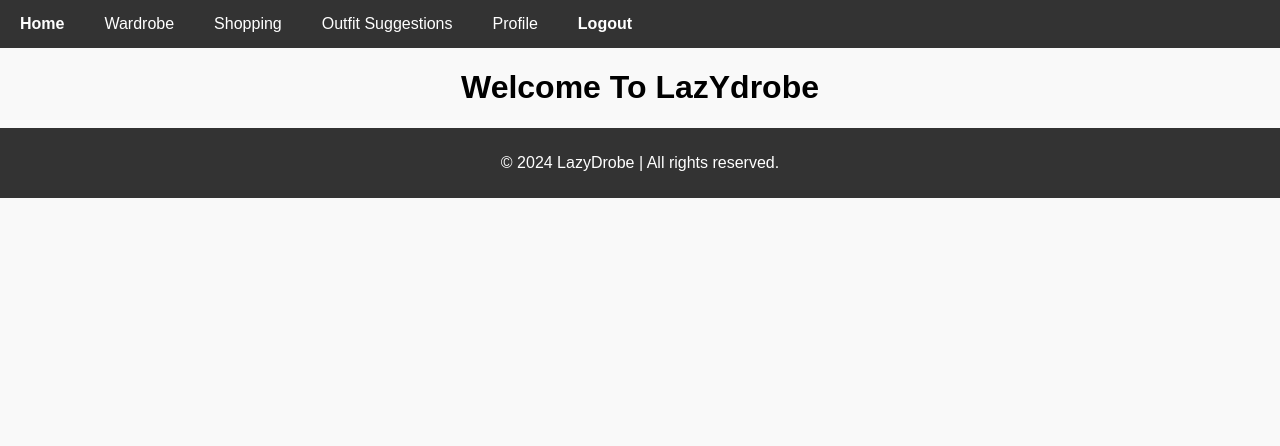
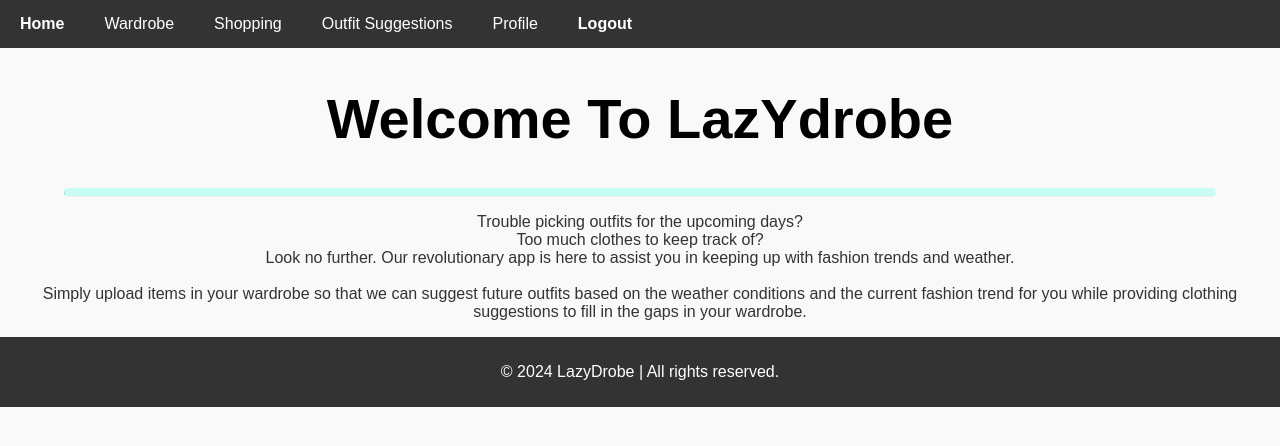
Before and after one commit to Anantesh-Mohapatra/LazYdrobe-Online, a React (Create React App) app: page / in a window 1280 px wide. Both pictures are taken after typing "Sample", "Sample" into the empty fields and a click on the button "Login". Shown: the top 446 px of the page. Built offline with nearby package versions, Linux system fonts and the light colour scheme.

Commit message:
Decorated home page

```diff
--- a/src/components/Home.css
+++ b/src/components/Home.css
@@ -5,3 +5,23 @@
   background-color: #f9f9f9;
   font-family: Arial, sans-serif;
 }
+
+.home {
+  text-align: center;
+}
+
+.home hr.rounded {
+  width: 90%;
+  border-top: 8px solid #c8fdf2;
+  border-radius: 5px;
+}
+
+.home h1 {
+  font-size: 7vmin;
+  font-weight: bold;
+}
+
+.intro-text {
+  font-size: 5vim;
+  color: #333;
+}
--- a/src/components/Home.js
+++ b/src/components/Home.js
@@ -6,7 +6,17 @@ import './Home.css';
 const Home = () => {
   return (
     <div className="home-page">
-      <h1>Welcome To LazYdrobe</h1>
+      <div className="home">
+        <h1>Welcome To LazYdrobe</h1>
+        <hr class="rounded"></hr>
+        <p className="intro-text">
+          Trouble picking outfits for the upcoming days?<br/>
+          Too much clothes to keep track of?<br/>
+          Look no further. Our revolutionary app is here to assist you in keeping up with fashion trends and weather. <br/>
+          <br/>
+          Simply upload items in your wardrobe so that we can suggest future outfits based on the weather conditions and the current fashion trend for you while providing clothing suggestions to fill in the gaps in your wardrobe.
+        </p>
+      </div>
     </div>
   );
 };
```
